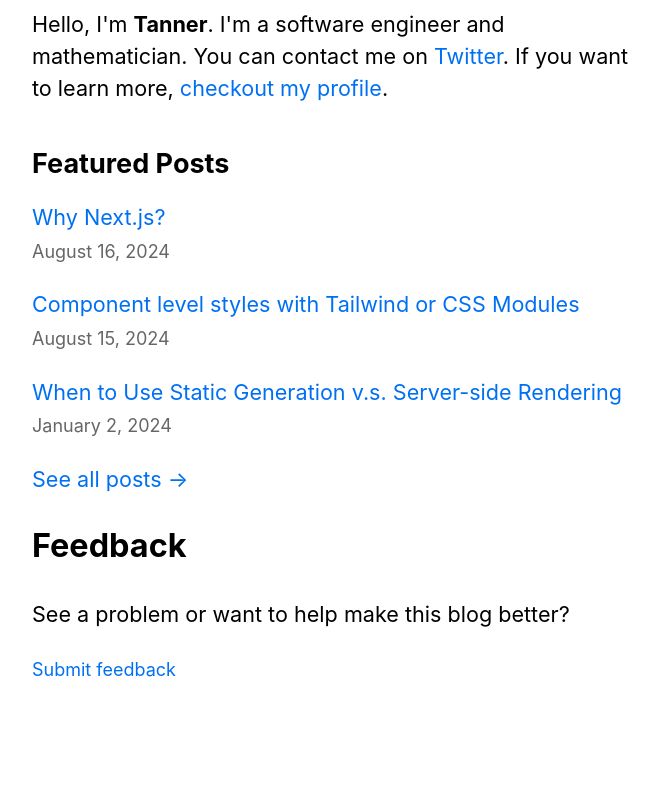
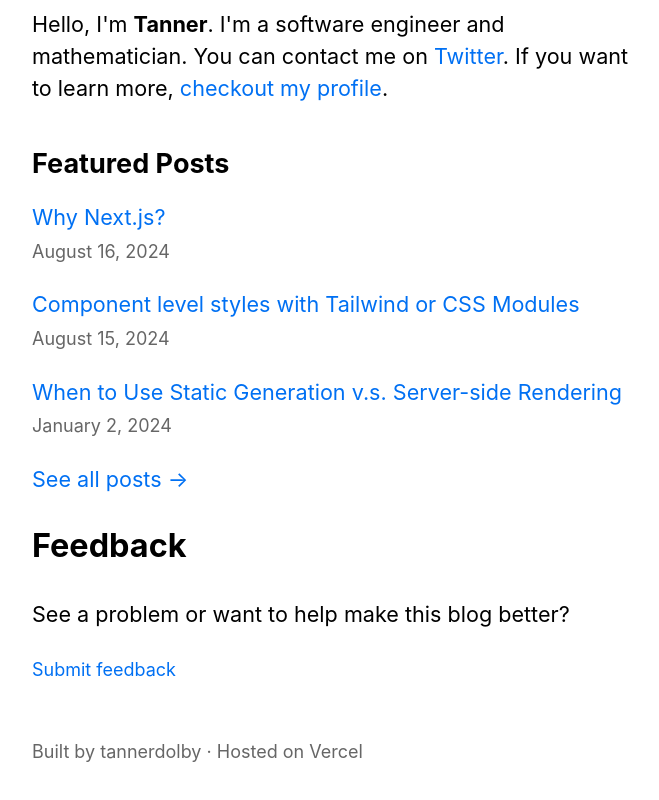
Before and after one commit to tannerdolby/nextjs-blog-pages-router, a Next.js app: page / in a window 1280 px wide. Shown: the part 302-1102 px from the top of the page, without its empty margins (302-961 px from the left). Built offline with nearby package versions, Linux system fonts and the light colour scheme.

Commit message:
Add footer to Layout

```diff
--- a/components/layout.js
+++ b/components/layout.js
@@ -3,6 +3,7 @@ import Image from 'next/image';
 import Link from 'next/link';
 import utilStyles from '../styles/utils.module.css';
 import styles from '../styles/layout.module.css';
+import Footer from './footer';
 
 const name = 'Tanner Dolby';
 export const siteTitle = 'Next.js Sample Blog Website';
@@ -24,7 +25,7 @@ export default function Layout({ children, home, profile }) {
                 <meta name="twitter:card" content="summary_large_image" />
             </Head>
             <header className={styles.header}>
-                {home || profile ? (
+                {(home || profile) ? (
                     <>
                         <Image
                             priority
@@ -63,6 +64,7 @@ export default function Layout({ children, home, profile }) {
                     <Link href="/">&larr; Back to home</Link>
                 </div>
             )}
+            <Footer />
         </div>
     );
 }
```
